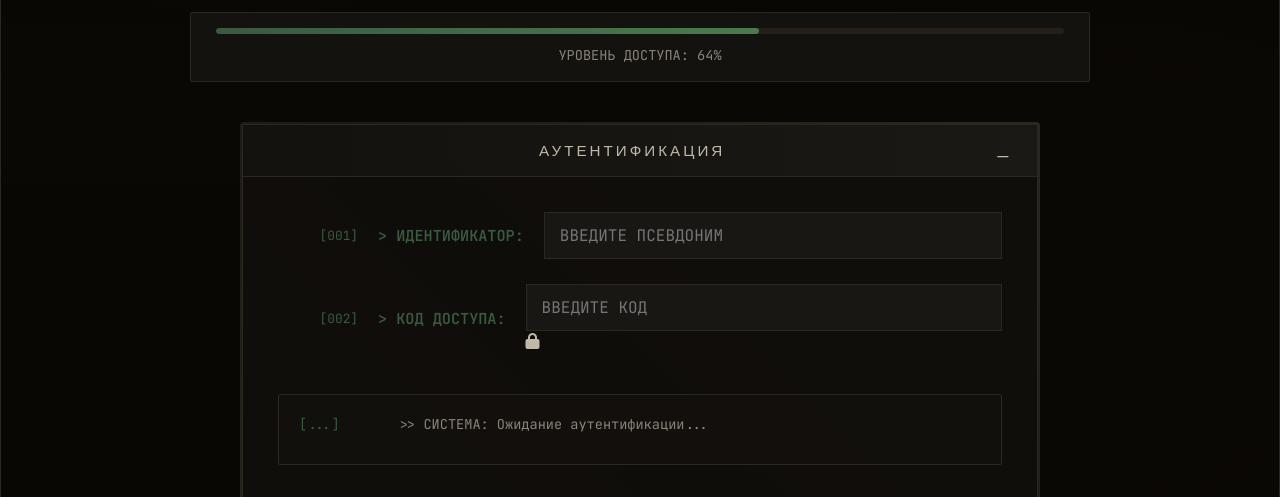
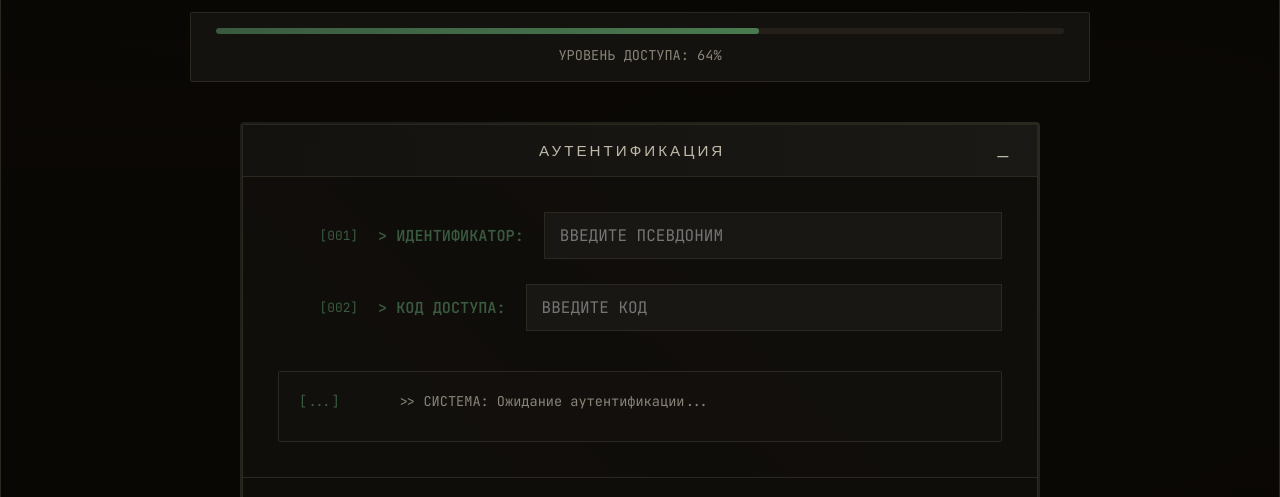
Before and after one commit to lolkekfe/CURATION, a plain HTML site: page index.html in a window 1280 px wide. Shown: the part 278-775 px from the top of the page. Drawn offline with Linux system fonts and the light colour scheme; no server answers.

Commit message:
Update index.html

```diff
--- a/index.html
+++ b/index.html
@@ -73,7 +73,7 @@
                                 <input type="password" id="password" placeholder="ВВЕДИТЕ КОД" autocomplete="off" spellcheck="false">
                                 <div class="input-underline"></div>
                                 <div class="encryption-indicator">
-                                    <i class="fas fa-lock"></i>
+
                                 </div>
                             </div>
                         </div>
```
